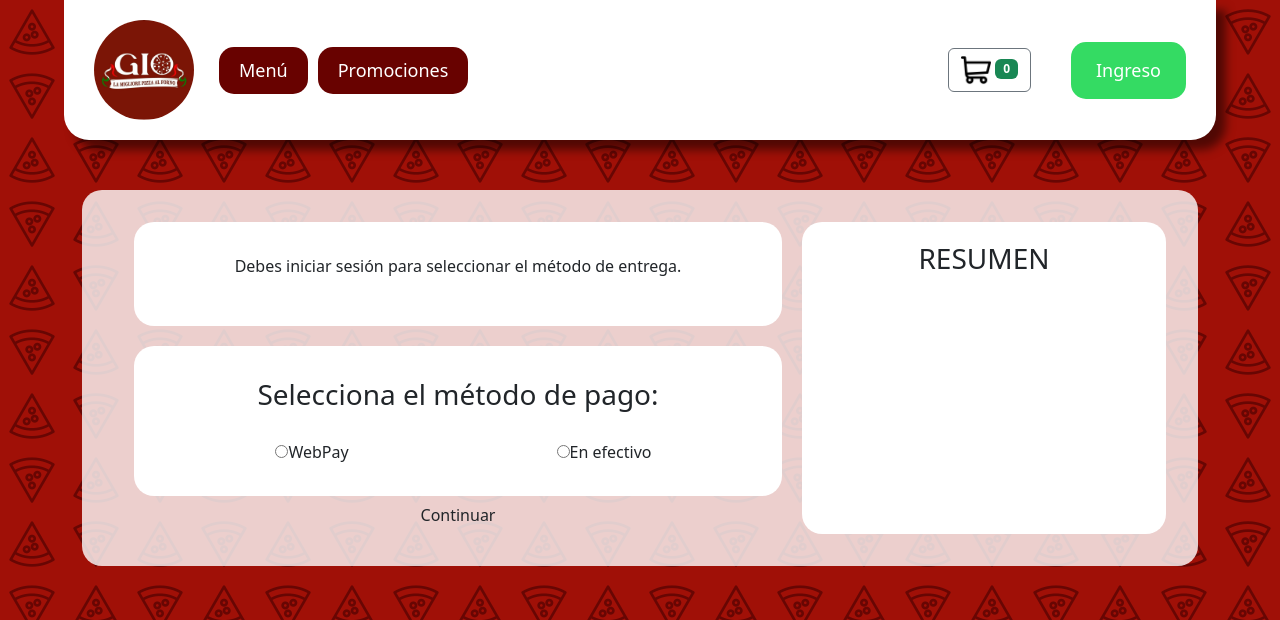
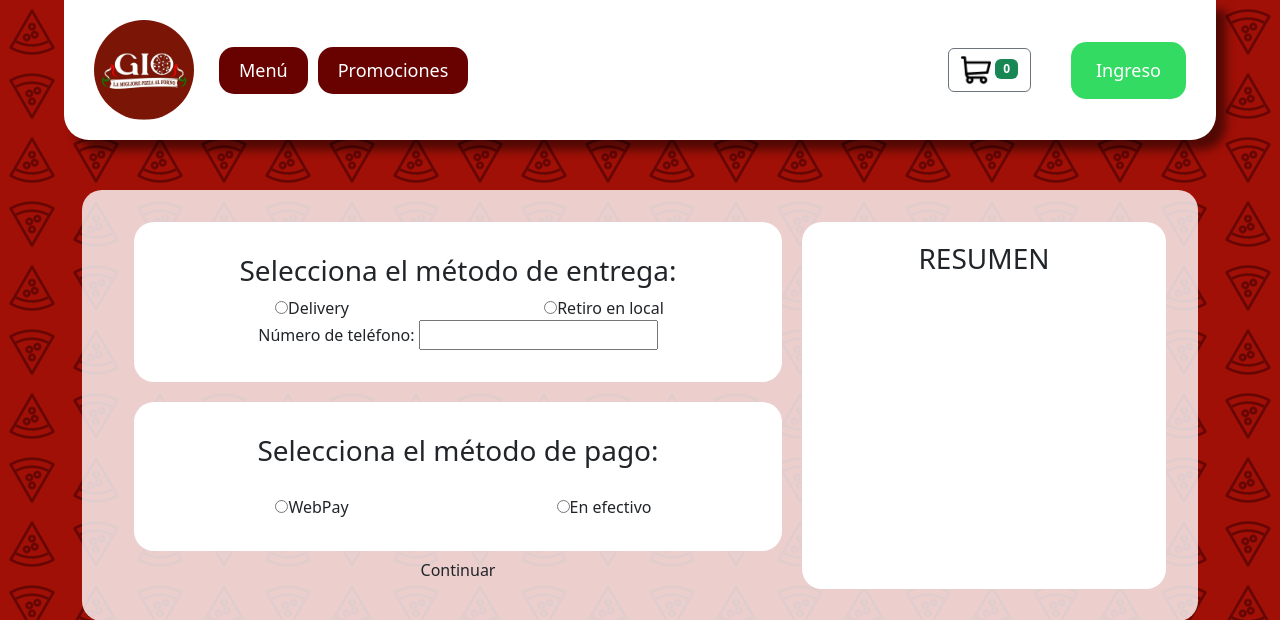
Before and after one commit to AxelRiffo/Proyecto_apt_ecommerce, a Django app: page /checkout/ in a window 1280 px wide. Shown: the top 620 px of the page. Run offline with Django 4.2, Linux system fonts and the light colour scheme.

Commit message:
Checkout

```diff
--- a/APT2/store/templates/checkout.html
+++ b/APT2/store/templates/checkout.html
@@ -8,7 +8,7 @@
       <form method="post" class="checkout-form">
         {% csrf_token %}
         <div class="delivery">
-          {% if user.is_authenticated %}
+
             <h3>Selecciona el método de entrega:</h3>
             <div class="delivery-options">
               <label><input type="radio" name="delivery_method" value="delivery" />Delivery</label>
@@ -28,9 +28,7 @@
               <label for="phone">Número de teléfono:</label>
               <input type="text" id="phone" name="phone" />
             </div>
-          {% else %}
-            <p>Debes iniciar sesión para seleccionar el método de entrega.</p>
-          {% endif %}
+
         </div>
 
         <div class="payment-method">
```
